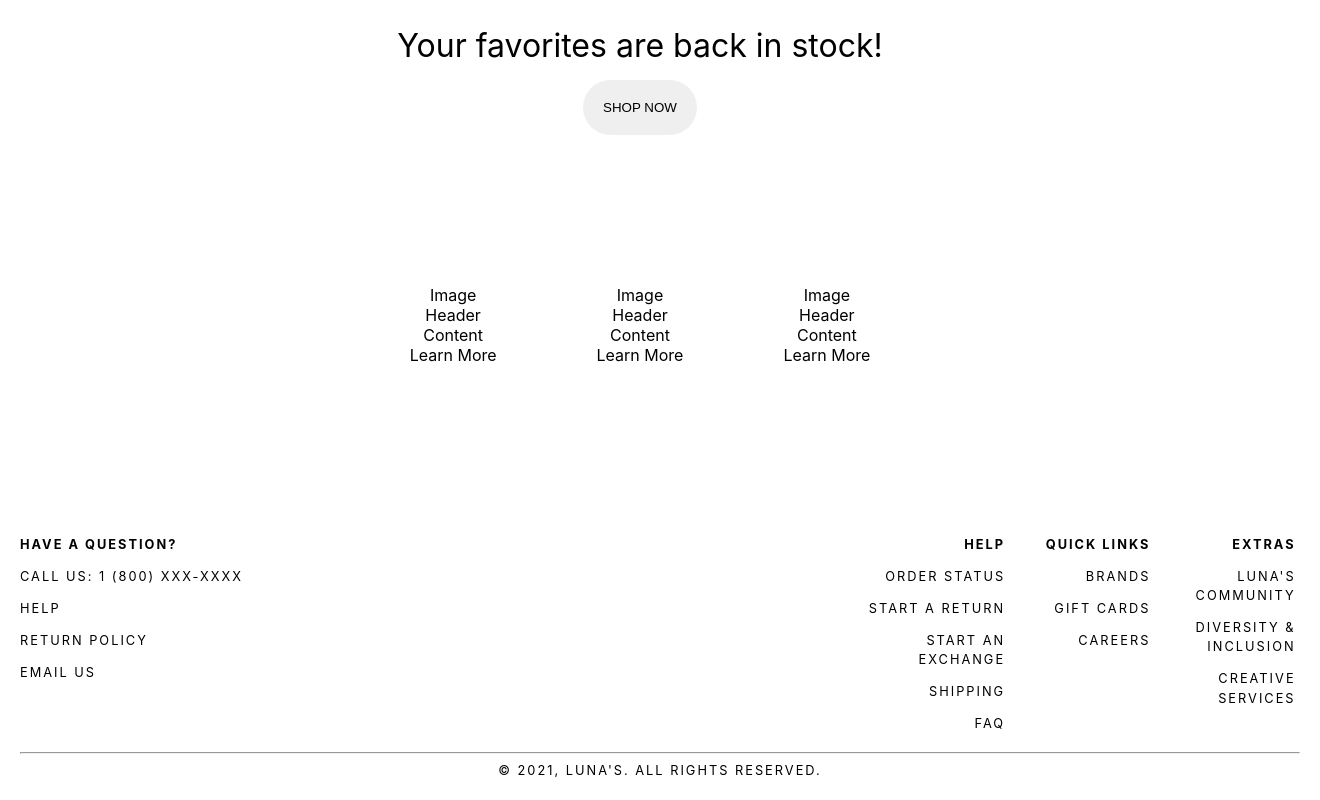
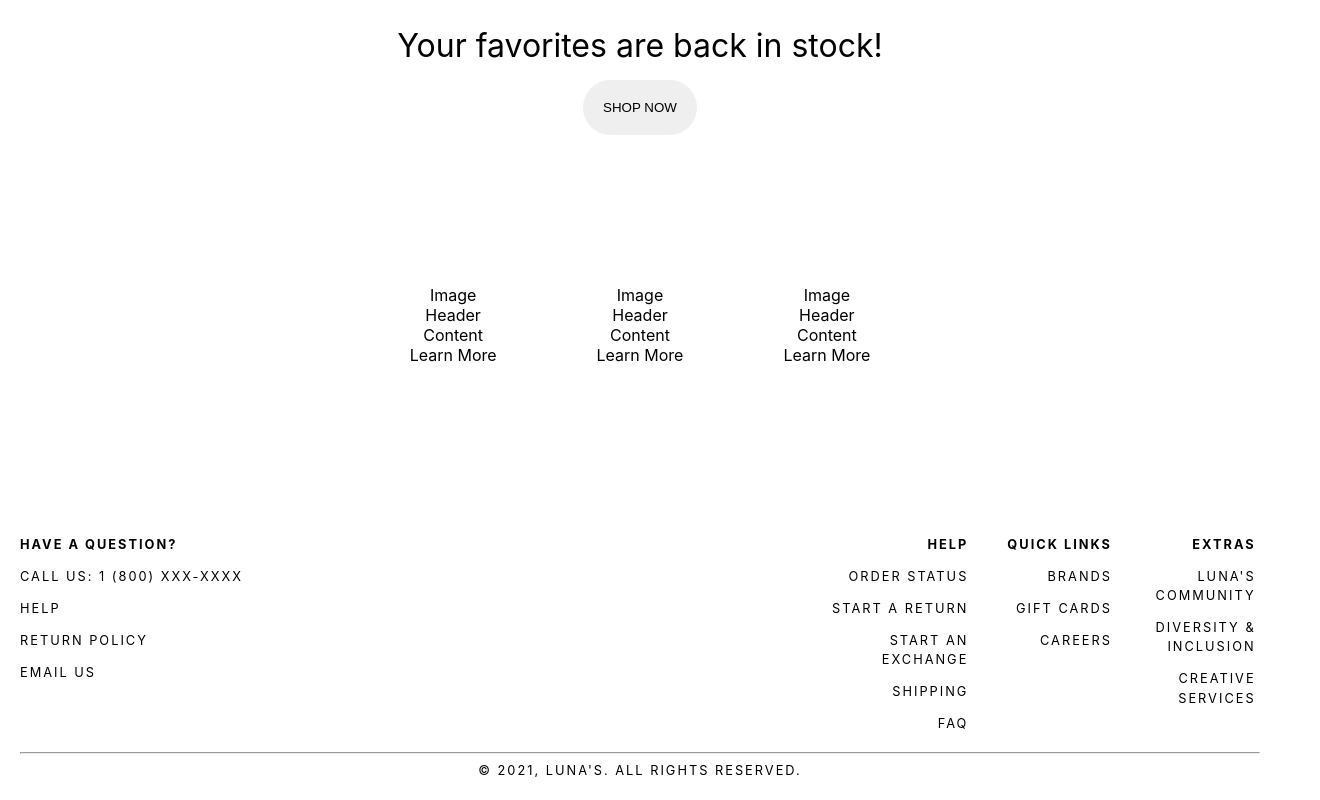
Before and after one commit to ablizben/lunas-online-store, a React (Create React App) app: page / in a window 1280 px wide. Shown: the part 842-1642 px from the top of the page, 1320 px wide, since content can reach past the window. Built offline with nearby package versions, Linux system fonts and the light colour scheme.

Commit message:
adding border-box fix to footer

```diff
--- a/src/App.css
+++ b/src/App.css
@@ -141,7 +141,7 @@
 /* Footer */
 
 .footer {
-  /* display: flex; */
+  box-sizing: border-box;
   font-weight: 400;
   font-size: 0.8rem;
   text-transform: uppercase;
```
